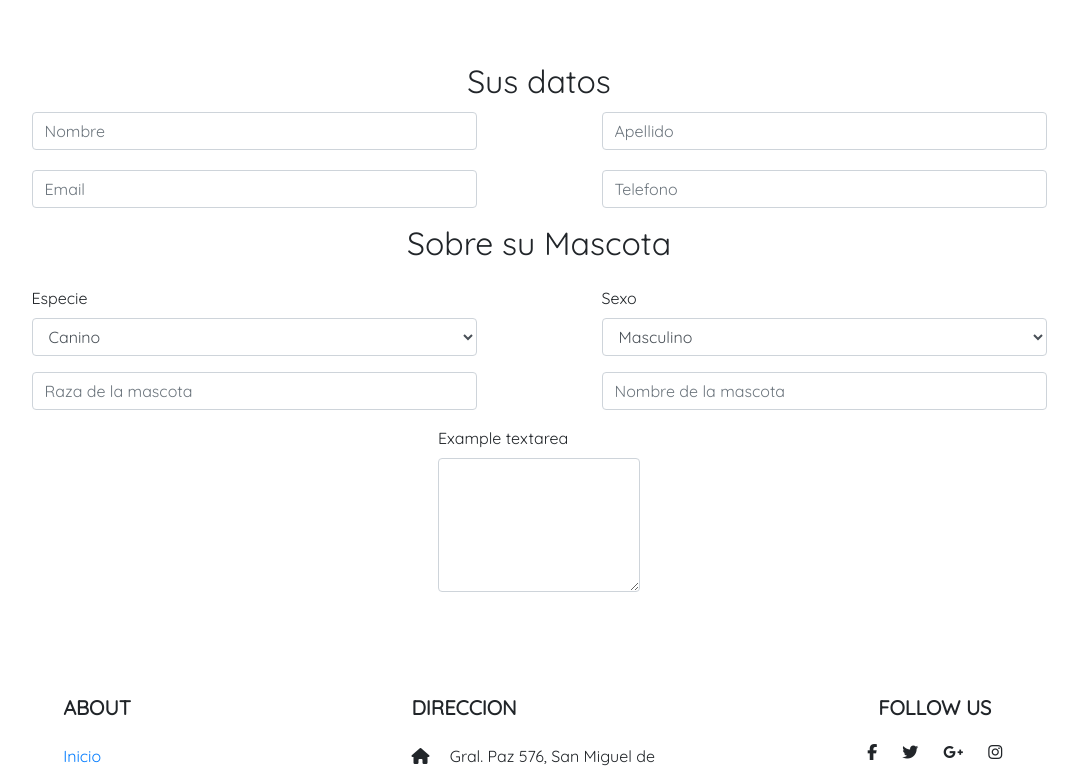
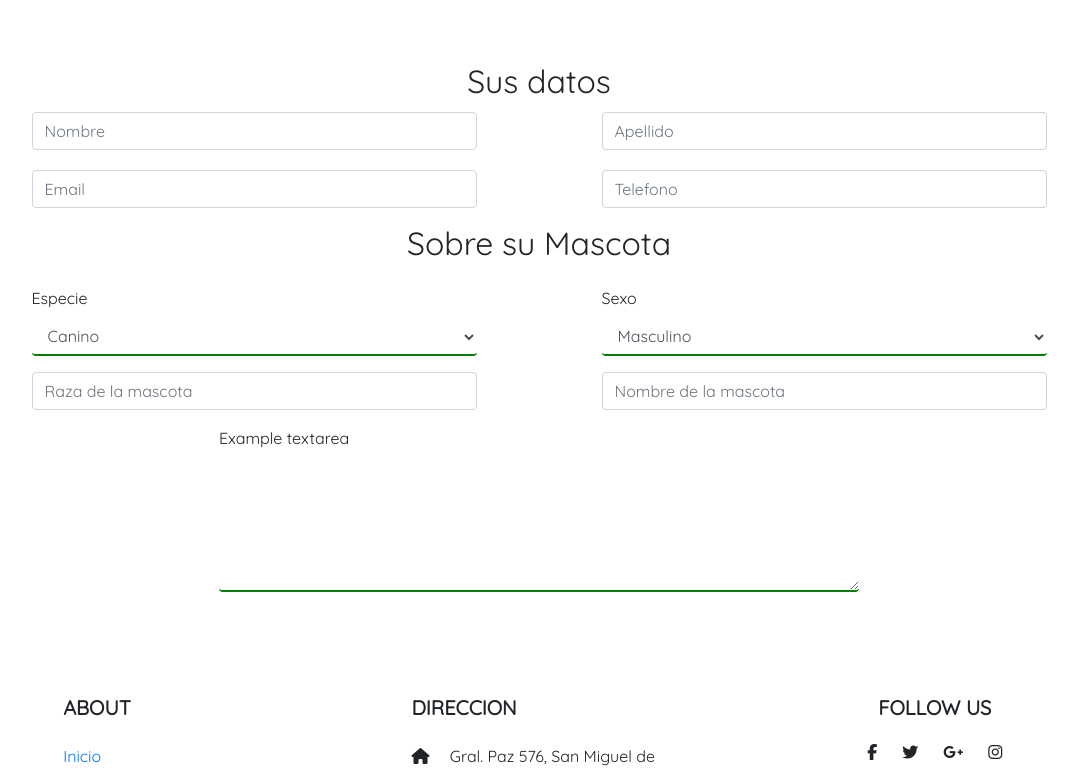
Before and after one commit to EapRules/PetShopBoys, a React (Create React App) app: page /consultas in a window 1280 px wide. Shown: the part 505-1277 px from the top of the page, without its empty margins (101-1179 px from the left). Built offline with nearby package versions, Linux system fonts and the light colour scheme.

Commit message:
Consulta en progreso

```diff
--- a/src/Components/Consultas/Consultas.js
+++ b/src/Components/Consultas/Consultas.js
@@ -29,46 +29,46 @@ export default class Consultas extends Component {
                     <h2 className="text-center">Sus datos</h2>
                     <div class="row py-1 justify-content-around">
                         <div class="col-5">
-                            <input type="text" class="form-control" placeholder="Nombre" />
+                            <input type="text" class="form-control input-consulta" placeholder="Nombre" />
                         </div>
                         <div class="col-5">
-                            <input type="text" class="form-control" placeholder="Apellido" />
+                            <input type="text" class="form-control input-consulta" placeholder="Apellido" />
                         </div>
                     </div>
                     <div class="row py-3 justify-content-around">
                         <div class="col-5">
-                            <input type="email" class="form-control" placeholder="Email" />
+                            <input type="email" class="form-control input-consulta" placeholder="Email" />
                         </div>
                         <div class="col-5">
-                            <input type="text" class="form-control" placeholder="Telefono" />
+                            <input type="text" class="form-control input-consulta" placeholder="Telefono" />
                         </div>
                     </div>
                     <h2 className="text-center">Sobre su Mascota</h2>
                     <div class="row py-3 justify-content-around">
                         <div class="form-group col-md-5">
-                            <label for="inputState">Especie</label>
-                            <select id="inputState" class="form-control">
+                            <label>Especie</label>
+                            <select class="form-control">
                                 <option selected>Canino</option>
                                 <option>Felino</option>
                                 <option>Otro</option>
                             </select>
                         </div>
                         <div class="form-group col-md-5">
-                            <label for="inputState">Sexo</label>
-                            <select id="inputState" class="form-control">
+                            <label>Sexo</label>
+                            <select class="form-control">
                                 <option selected>Masculino</option>
                                 <option>Femenino</option>
                             </select>
                         </div>
                         <div class="col-5">
-                            <input type="text" class="form-control" placeholder="Raza de la mascota" />
+                            <input type="text" class="form-control input-consulta" placeholder="Raza de la mascota" />
                         </div>
                         <div class="col-5">
-                            <input type="text" class="form-control" placeholder="Nombre de la mascota" />
+                            <input type="text" class="form-control input-consulta" placeholder="Nombre de la mascota" />
                         </div>
                         <div class="form-group my-3">
-                            <label for="exampleFormControlTextarea1">Example textarea</label>
-                            <textarea class="form-control w-80" rows="5"></textarea>
+                            <label>Example textarea</label>
+                            <textarea class="form-control textarea-consulta" rows="5"></textarea>
                         </div>
                     </div>
                 </form>
--- a/src/Components/Consultas/Consultas.scss
+++ b/src/Components/Consultas/Consultas.scss
@@ -12,3 +12,12 @@
         font-size: 1.2rem;
     };
 }
+.form-group{
+    .form-control, .input-consulta{
+        border: none;
+        border-bottom: 2px solid green !important;
+    }
+}
+.textarea-consulta{
+    width: 50vw;
+}
```
